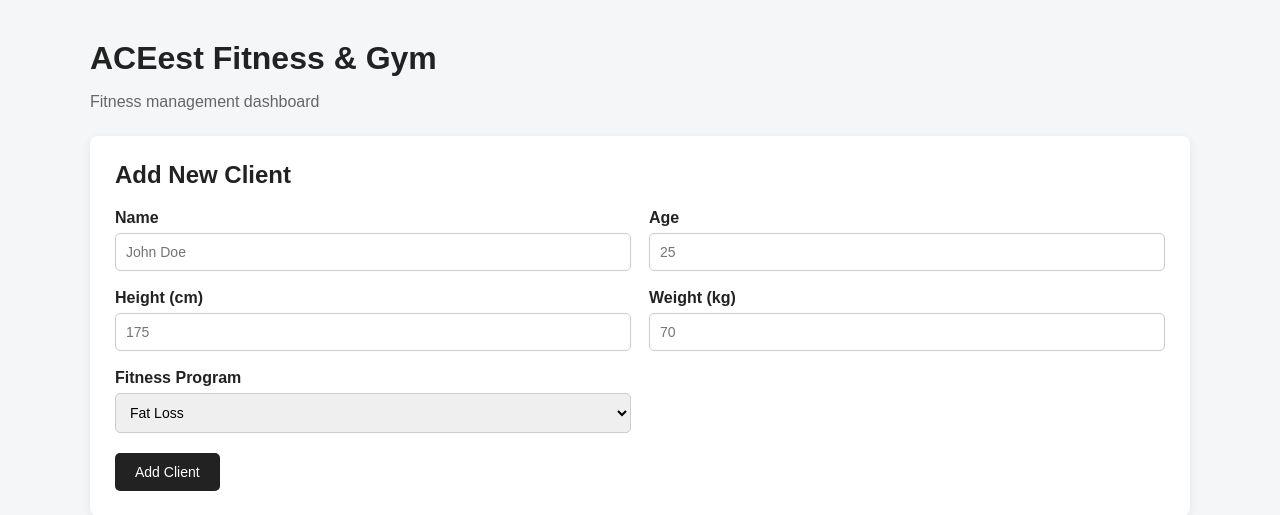
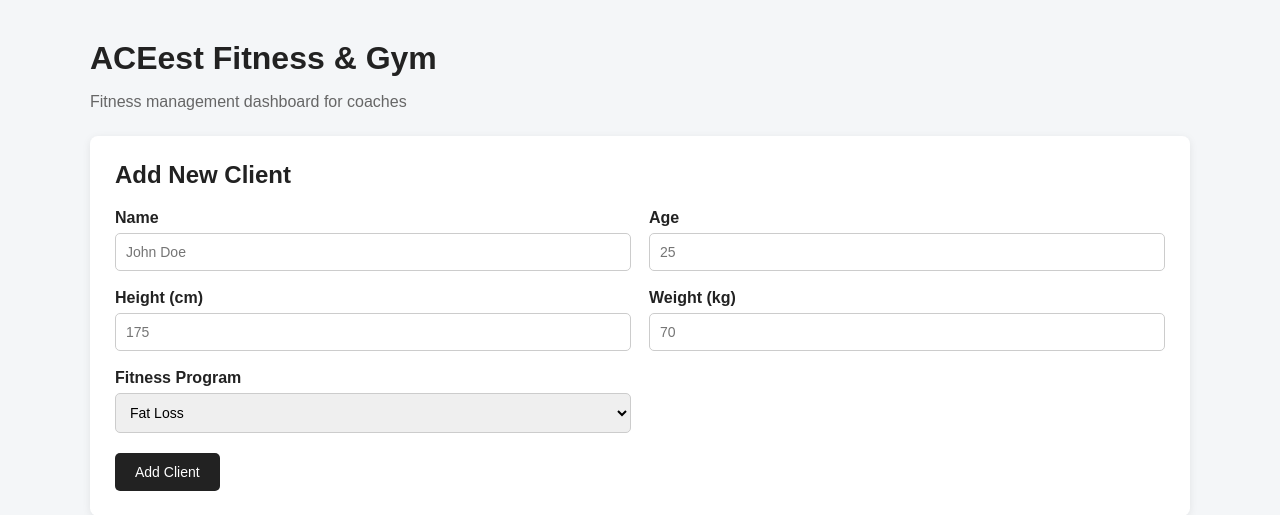
Before and after one commit to 2025tm93074/ACEFitness, a Flask app: page / in a window 1280 px wide. Shown: the top 515 px of the page. Run offline with Flask 3, Linux system fonts and the light colour scheme; data that the repository does not hold is empty.

```diff
--- a/templates/index.html
+++ b/templates/index.html
@@ -22,8 +22,8 @@
 <div class="container">
 
     <header>
-        <h1>ACEest Fitness & Gym</h1>
-        <p>Fitness management dashboard</p>
+        <h1>ACEest Fitness & Gym </h1>
+        <p>Fitness management dashboard for coaches</p>
     </header>
 
 
```
